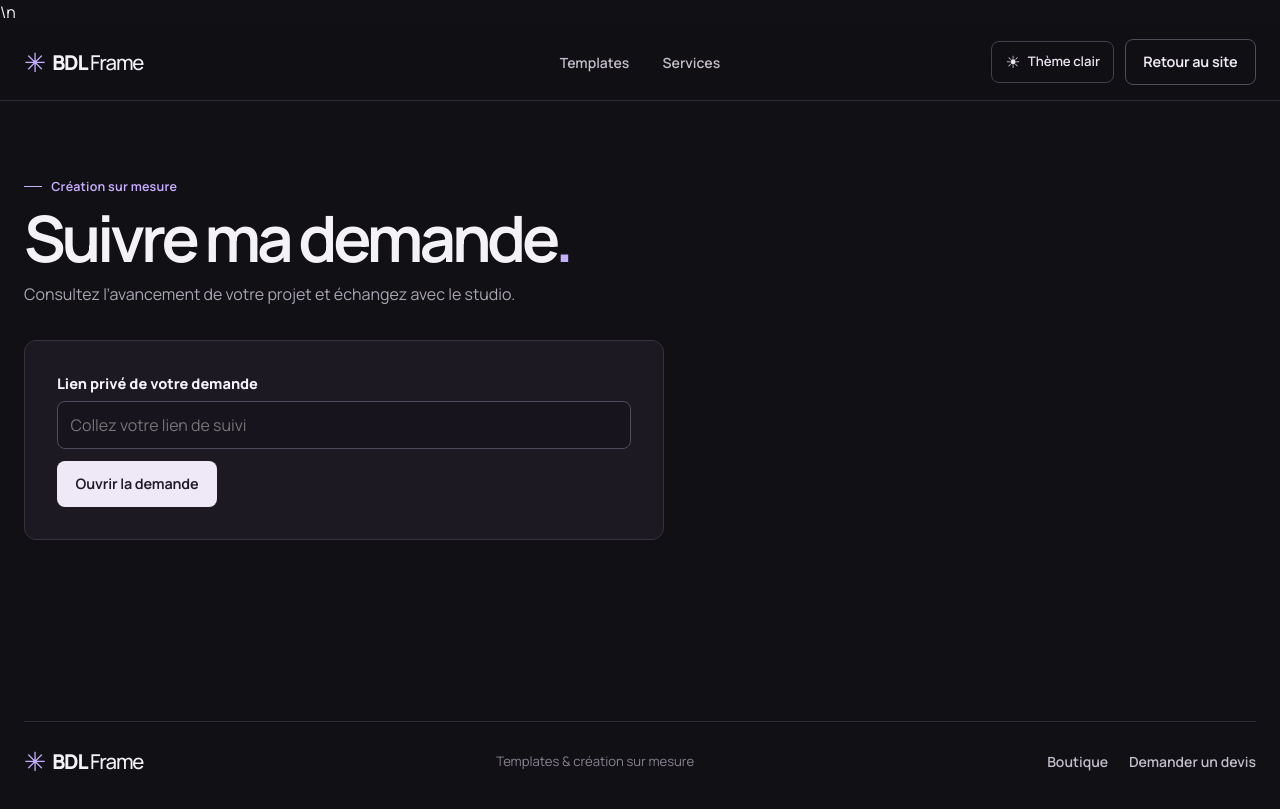
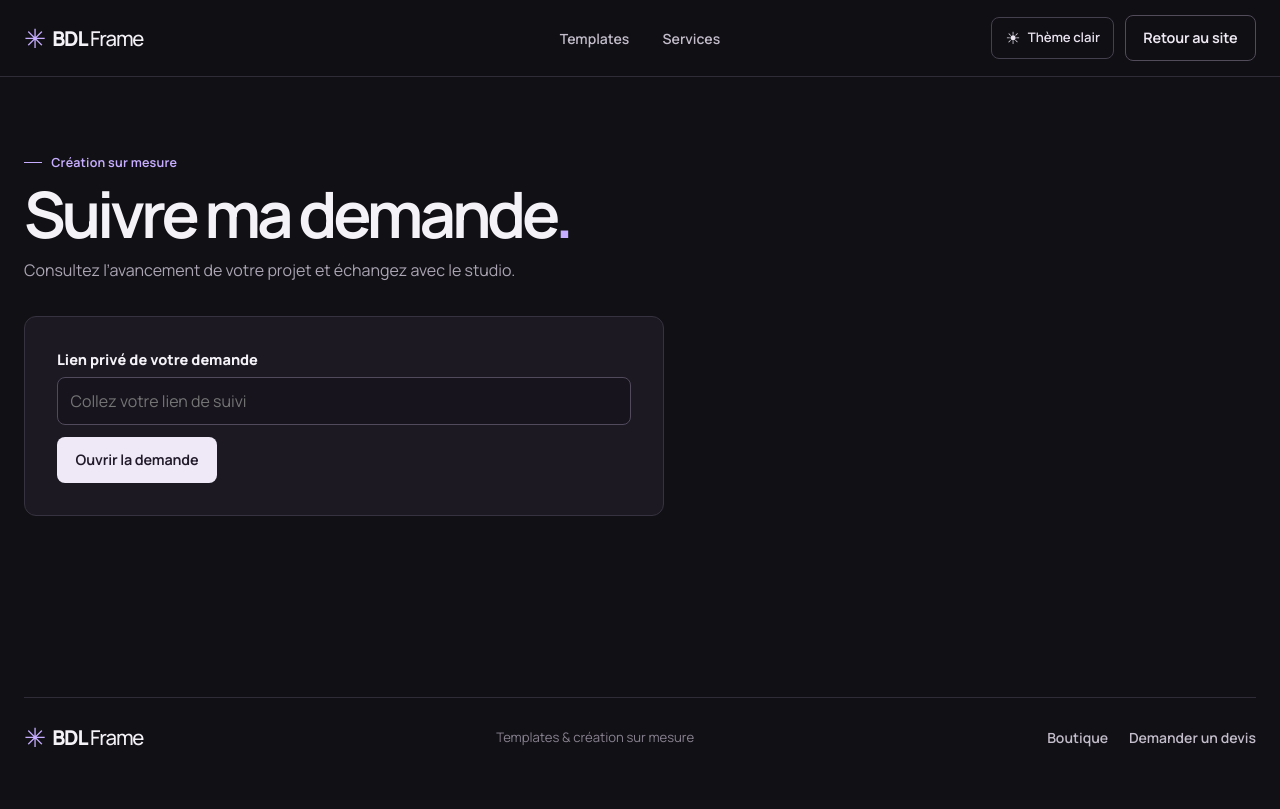
Before and after one commit to bdlglua/bdl-frame, a PHP site: page /suivi/ in a window 1280 px wide. After the commit the page ends 747 px from the top, so only its background shows below. Run offline with PHP 8.4, Linux system fonts and the light colour scheme.

Commit message:
Fix literal newline and version theme assets

```diff
--- a/htdocs/private/portail.php
+++ b/htdocs/private/portail.php
@@ -8,7 +8,8 @@
   <meta name="theme-color" content="#111015">
   <title>Suivi des demandes — BDL Frame</title>
   <link rel="icon" type="image/png" href="/assets/forme.png">
-  <script src="/theme.js"></script>\n  <link rel="stylesheet" href="/styles.css">
+  <script src="/theme.js?v=20261125-theme-fix" defer></script>
+  <link rel="stylesheet" href="/styles.css?v=20261125-theme-fix">
   <script src="/portail.js" defer></script>
 </head>
 <body>
```
